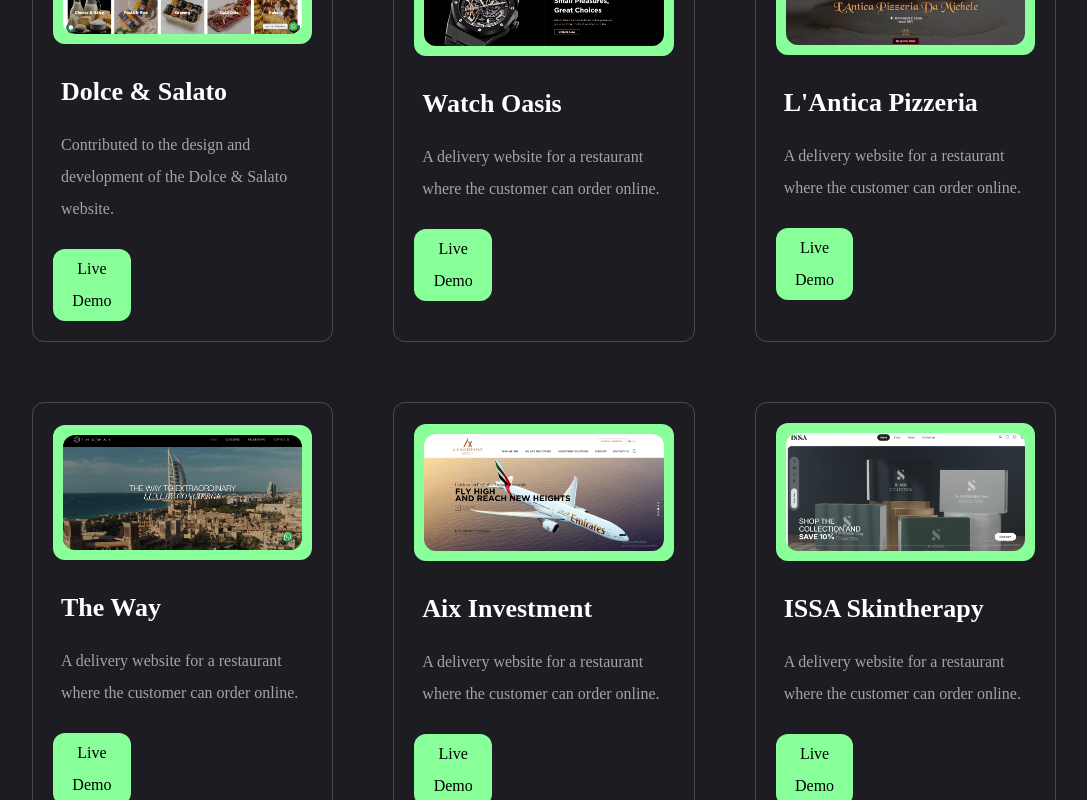
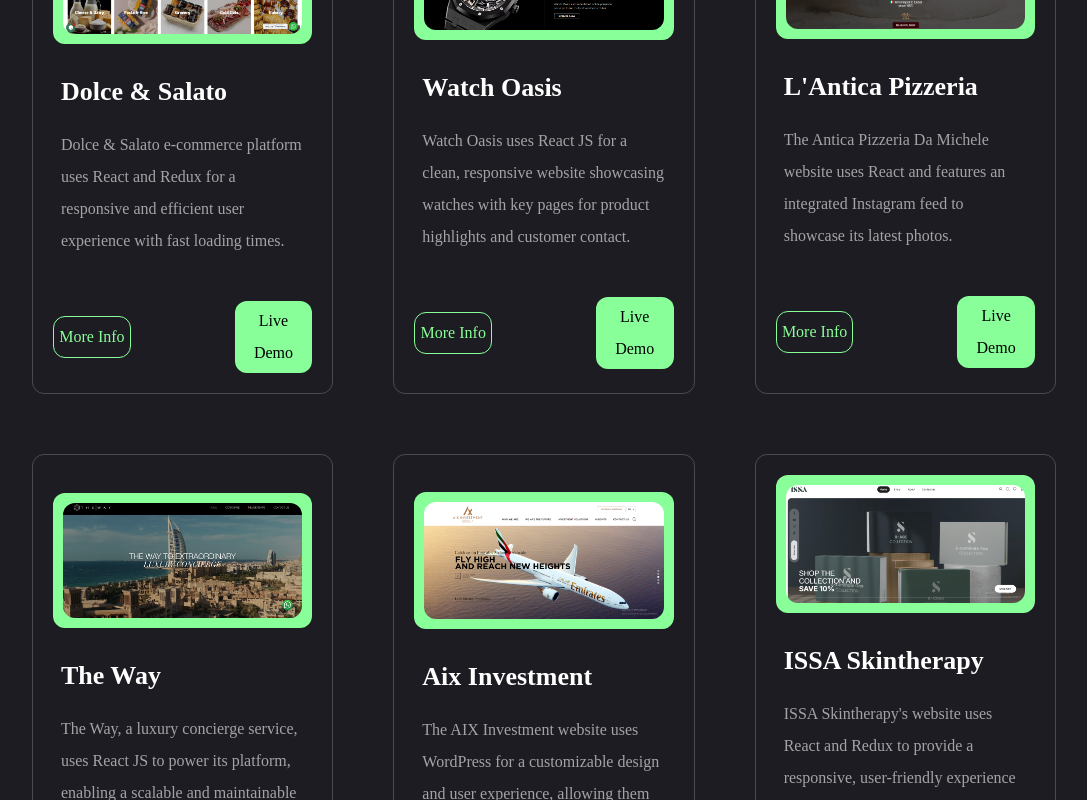
Before and after one commit to YoumnaYazji/My-Portfolio, a Next.js app: page / in a window 1280 px wide. Shown: the part 2280-3080 px from the top of the page, without its empty margins (96-1183 px from the left). Built offline with nearby package versions, Linux system fonts and the light colour scheme.

Commit message:
29th Commit

```diff
--- a/app/layout.jsx
+++ b/app/layout.jsx
@@ -27,7 +27,7 @@ export default function RootLayout({ children }) {
     <html lang="en">
       <head>
         <title>
-          Samir Khouzam
+          Youmna Yazji
         </title>
       </head>
       <body
--- a/app/resume/page.jsx
+++ b/app/resume/page.jsx
@@ -165,7 +165,7 @@ const Resume =() =>{
         <>
         <h5 className="text-accent text-center xs:px-10">+2 years of experience</h5>
             <h1 className="text-[66px] text-center xs:text-[58px] xs:px-5">My Resume</h1>
-            <div className="px-12 mt-5 xl:w-[90%] mx-auto xs:w-full md:x-full">
+            <div className="px-12 mt-5 xl:w-[90%] mx-auto xs:w-full md:w-full">
                 <Tabs defaultValue='education' className='gap-[60px]'>
                     <TabsList className=' w-full mx-auto xl:mx-0 gap-[60px] md:flex-col md:items-center md:gap-4 lg:flex-row lg:items-start lg:mx-auto xs:flex-col xs:items-center xl:gap-4 xl:mx-0'>
                         <TabsTrigger value='education' className="xl:text-[18px] md:text-[24px]">Education</TabsTrigger>
@@ -175,19 +175,18 @@ const Resume =() =>{
 
                     </TabsList>
                     <div className='mt-10 w-full'>
-
                     <TabsContent value='education' className='w-full h-full'>
                     <div className='flex flex-col gap-[30px] text-center xl:text-left'>
-                    <h3 className='xl:text-4xl md:text-xl xs:text-4xl  xl:px-5 font-bold'>
-                                    {education.title}
-                                </h3>
+                    <h3 className='xl:text-4xl md:text-xl xs:text-4xl xl:px-5 font-bold'>
+                     {education.title}
+                    </h3>
                                 <p className='text-white/60 xl:text-[18px] md:text-[22px] xl:px-5'>
                                 {education.description}</p>
-                                <ScrollArea className='h-[400px]'>
+                                <ScrollArea className=''>
                                     <ul className='grid grid-cols-1 lg:grid-cols-2 gap-[30px] xs:px-5 '>
                                         {education.items.map((item,index)=>{
                                             return(
-                                                <li key={index} className='bg-[#232329] h-[184px] xl:h-[200px] lg:h-[200px] md:-[200px] sm:h-[200px] xs:h-[300px] md:text-xl sm:text-xl xs:text-xl py-6 px-10 rounded-xl flex flex-col justify-center items-center lg:items-start gap-1'>
+                                                <li key={index} className='bg-[#232329] h-[184px] xl:h-[200px] lg:h-[200px] md:h-[200px] sm:h-[200px] xs:h-[300px] md:text-xl sm:text-xl xs:text-xl py-6 px-10 rounded-xl flex flex-col justify-center items-center lg:items-start gap-1'>
                                                     <span  className='text-accent'>
                                                         {item.duration}
                                                     </span>
@@ -237,7 +236,7 @@ const Resume =() =>{
                         <h3 className='xl:text-4xl md:text-xl xs:text-4xl  xl:px-5 font-bold'>
                         {skills.title}
                                     </h3>
-                                    <p className='text-white/60 xl:text-[18px] md:text-[22px] '>
+                                    <p className='text-white/60 xl:text-[18px] md:text-[22px] xl:px-5'>
                                     {skills.description}
                                     </p>
                                 <ul className='grid grid-cols-2 mt-6 sm:grid-cols-3 xs:grid-cols-1 md:grid-cols-4 gap-4 xl:gap-[30px] xs:px-5'>                                    {skills.skillList.map((skill,index)=>{
@@ -264,9 +263,9 @@ const Resume =() =>{
                         <h3 className='xl:text-4xl md:text-xl xs:text-4xl  xl:px-5 font-bold'>
                         {about.title}
                                 </h3>
-                                <p className='text-white/60 xl:text-[18px] md:text-[22px]'>
+                                <p className='text-white/60 xl:text-[18px] md:text-[22px] xl:px-5'>
                                 {about.description}</p>
-                                <ul className="gap-y-6 xl:mx-0 grid grid-cols-1 md:grid-cols-2 xl:grid-cols-3 gap-4">
+                                <ul className="gap-y-6 xl:mx-0 grid grid-cols-1 md:grid-cols-2 xl:grid-cols-3 gap-4 xs:px-5">
                                 {about.info.map((item, index) => (
                                 <li
                                 key={index}
--- a/app/work/page.jsx
+++ b/app/work/page.jsx
@@ -8,7 +8,7 @@ const projects=[
     {
         id:'1',
         title:'Dolce & Salato',
-        description:'Contributed to the design and development of the Dolce & Salato website. ',
+        description:'Dolce & Salato e-commerce platform uses React and Redux for a responsive and efficient user experience with fast loading times. ',
         icon:<RiGlobalLine/>,
         stack:[
             {
@@ -28,7 +28,7 @@ const projects=[
     {
         id:'2',
         title:'Watch Oasis',
-        description:'A delivery website for a restaurant where the customer can order online.',
+        description:'Watch Oasis uses React JS for a clean, responsive website showcasing watches with key pages for product highlights and customer contact.',
         icon:<RiGlobalLine/>,
         stack:[
             {
@@ -58,7 +58,7 @@ const projects=[
     {
         id:'3',
         title:'L\'Antica Pizzeria',
-        description:'A delivery website for a restaurant where the customer can order online.',
+        description:'The Antica Pizzeria Da Michele website uses React and features an integrated Instagram feed to showcase its latest photos.',
         icon:<RiGlobalLine/>,
         stack:[
             {
@@ -88,7 +88,7 @@ const projects=[
     {
         id:'4',
         title:'The Way',
-        description:'A delivery website for a restaurant where the customer can order online.',
+        description:'The Way, a luxury concierge service, uses React JS to power its platform, enabling a scalable and maintainable frontend.',
         icon:<RiGlobalLine/>,
         stack:[
             {
@@ -118,7 +118,7 @@ const projects=[
     {
         id:'5',
         title:'Aix Investment',
-        description:'A delivery website for a restaurant where the customer can order online.',
+        description:'The AIX Investment website uses WordPress for a customizable design and user experience, allowing them to present their services',
         icon:<RiGlobalLine/>,
         stack:[
             {
@@ -148,7 +148,7 @@ const projects=[
     {
         id:'6',
         title:'ISSA Skintherapy',
-        description:'A delivery website for a restaurant where the customer can order online.',
+        description:'ISSA Skintherapy\'s website uses React and Redux to provide a responsive, user-friendly experience with efficient product browsing and search.',
         icon:<RiGlobalLine/>,
         stack:[
             {
@@ -178,7 +178,7 @@ const projects=[
     {
         id:'7',
         title:'We are the future',
-        description:'A delivery website for a restaurant where the customer can order online.',
+        description:'"We Are The Future" uses WordPress to present its vision on a dynamic homepage, complemented by a projects page showcasing completed work.',
         icon:<RiGlobalLine/>,
         stack:[
             {
@@ -231,6 +231,11 @@ const Work =() =>{
                              {/*<p className='px-2 text-white/60' style={{ display: 'inline-flex', alignItems: 'center' }}>
                             <span style={{ marginRight: '5px',fontSize:'23px' }}>{project.icon}</span> Website
                             </p>*/}
+                         <div className="flex items-center justify-between mt-5">
+                         <Link href={`/projects/${project.id}`} className="border border-accent w-[30%] text-center p-1 rounded-xl text-accent link-project">
+                        More Info
+                        </Link>
+
                         {project.liveDemoLink && (
                         <a
                         href={project.liveDemoLink}
@@ -240,8 +245,8 @@ const Work =() =>{
                         >
                         Live Demo
                         </a>
-
                         )}
+                        </div>
                         </div>
                         )
                         })}
--- a/components/MobileNav.jsx
+++ b/components/MobileNav.jsx
@@ -38,7 +38,7 @@ const MobileNav = () =>{
             <SheetContent className="flex flex-col">
                 <div className="mt-20 mb-40 text-center text-2xl">
                     <Link href="/">
-                    <h1 className="text-4xl font-semibold">Samir<span className="text-accent">.</span></h1>
+                    <h1 className="text-4xl font-semibold">Youmna<span className="text-accent">.</span></h1>
                     </Link>
                 </div>
                 <nav className="flex flex-col justify-center items-center gap-7">
```
Also changed, not shown: app/projects/[id]/page.jsx (+1 -10 lines), 1 other file (tests, documents, lock files or other folders). Lines whose indentation alone changed are shown as unchanged.
